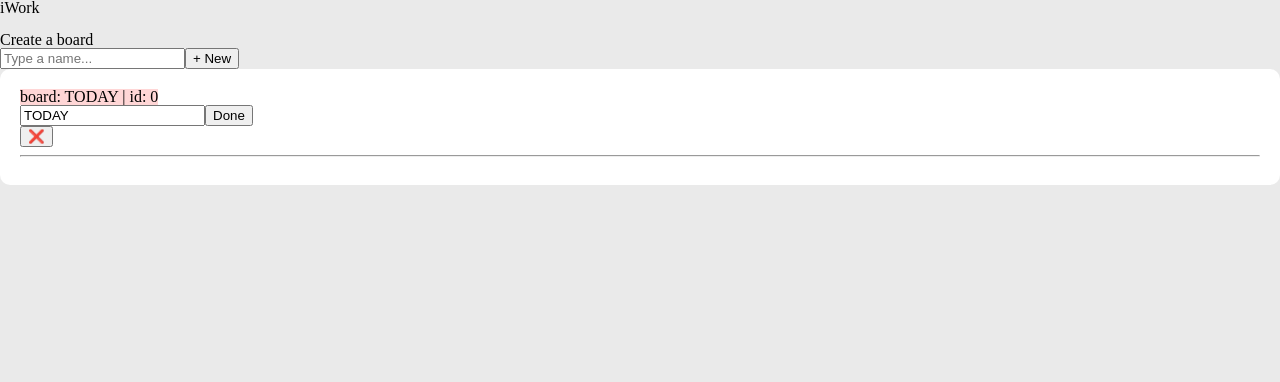
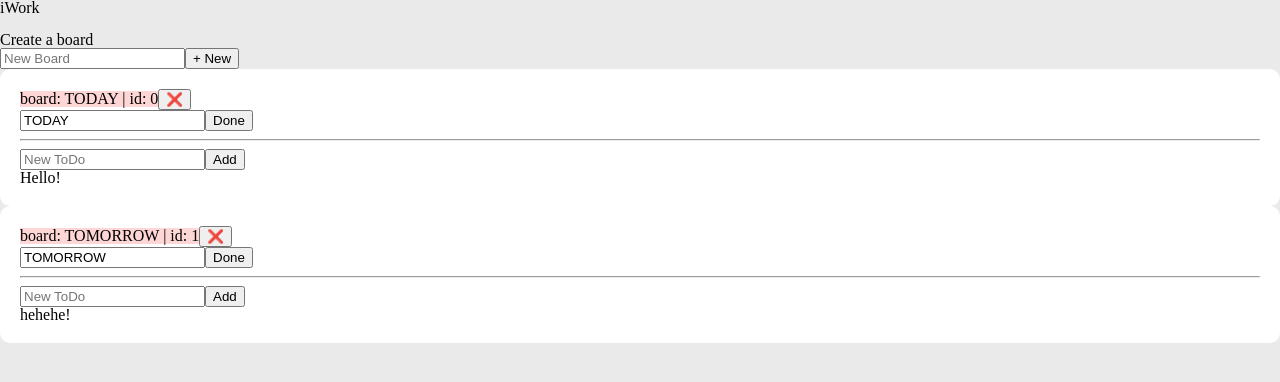
Before and after one commit to nana-like/react-iWork, a React (Create React App) app: page / in a window 1280 px wide. Shown: the top 382 px of the page. Built offline with nearby package versions, Linux system fonts and the light colour scheme.

Commit message:
보드에 투두 추가 기능

```diff
--- a/src/@component/Board.tsx
+++ b/src/@component/Board.tsx
@@ -1,29 +1,15 @@
 import React, { useEffect, useState } from 'react';
 import { useForm } from 'react-hook-form';
-import { BoardState } from '../@core/recoil/atoms';
-import { useRecoilState, useSetRecoilState } from 'recoil';
+import { BoardState, toDoState } from '../@core/recoil/atoms';
+import { useRecoilState } from 'recoil';
 import styled from 'styled-components';
+import ToDoCard from './ToDoCard';
 
 const Board = ({ id, board }: any) => {
-  const { register, handleSubmit } = useForm();
   const [boards, setBoards] = useRecoilState(BoardState);
-  const handleBoardTitle = (data: any) => {
-    console.log(data);
-    setBoards((oldBoards) => {
-      const newBoards = [...oldBoards];
-      newBoards.splice(id, 1, data.newBoardName);
-      return newBoards;
-    });
-  };
-  const handleBoardDelete = () => {
-    setBoards((oldBoards) => {
-      const newBoards = [...oldBoards];
-      newBoards.splice(id, 1);
-      return newBoards;
-    });
-  };
-
+  const [toDos, setTodos] = useRecoilState(toDoState);
   const [boardName, setBoardName] = useState(board);
+  const { register, setValue, handleSubmit } = useForm();
   useEffect(() => {
     setBoardName(board);
   }, [board]);
@@ -36,13 +22,46 @@ const Board = ({ id, board }: any) => {
     });
   };
 
+  const handleBoardDelete = () => {
+    setBoards((oldBoards) => {
+      const newBoards = [...oldBoards];
+      newBoards.splice(id, 1);
+      return newBoards;
+    });
+  };
+
+  const handleNewToDo = ({ toDo }: any) => {
+    console.log(toDo);
+    setTodos((oldToDos) => {
+      const newToDo = {
+        id: Date.now(),
+        text: toDo
+      };
+      setValue('toDo', '');
+
+      console.log('---', boards);
+      console.log('---', toDos);
+
+      return {
+        ...oldToDos,
+        [board]: [...oldToDos[board], newToDo]
+      };
+    });
+  };
+
   return (
     <Wrapper>
       <BoardTitle>
         board: {board} | id: {id}
       </BoardTitle>
 
+      {/* 보드 삭제 */}
+      <button type="button" onClick={handleBoardDelete}>
+        ❌
+      </button>
+
       <div>
+        {/* 보드 이름 변경 */}
         <input
           type="text"
           onChange={(e) => {
@@ -55,10 +74,22 @@ const Board = ({ id, board }: any) => {
         </button>
       </div>
 
-      <button type="button" onClick={handleBoardDelete}>
-        ❌
-      </button>
       <hr />
+
+      <div>
+        {/* 보드에 투두 추가 */}
+        <form onSubmit={handleSubmit(handleNewToDo)}>
+          <input {...register('toDo')} type="text" placeholder="New ToDo" />
+          <button type="submit">Add</button>
+        </form>
+      </div>
+
+      <div>
+        {/* 보드 내 투두 목록 */}
+        {toDos[board]?.map((toDo) => (
+          <ToDoCard key={toDo.id} id={toDo.id} text={toDo.text} />
+        ))}
+      </div>
     </Wrapper>
   );
 };
--- /dev/null
+++ b/src/@component/ToDoCard.tsx
@@ -0,0 +1,8 @@
+import React from 'react';
+import { IToDo } from '../@core/recoil/atoms';
+
+const ToDoCard = ({ id, text }: IToDo) => {
+  return <div>{text}</div>;
+};
+
+export default ToDoCard;
--- a/src/@core/recoil/atoms.tsx
+++ b/src/@core/recoil/atoms.tsx
@@ -1,17 +1,17 @@
 import { atom } from 'recoil';
 
-interface IToDo {
+export interface IToDo {
   id: number;
   text: string;
 }
 
-interface IToDoState {
+export interface IToDoState {
   [key: string]: IToDo[];
 }
 
 export const BoardState = atom<string[]>({
   key: 'board',
-  default: ['TODAY']
+  default: ['TODAY', 'TOMORROW']
 });
 
 export const toDoState = atom<IToDoState>({
@@ -21,6 +21,12 @@ export const toDoState = atom<IToDoState>({
       {
         id: 0,
         text: 'Hello!'
+      }
+    ],
+    TOMORROW: [
+      {
+        id: 0,
+        text: 'hehehe!'
       }
     ]
   }
--- a/src/App.tsx
+++ b/src/App.tsx
@@ -2,15 +2,22 @@ import React from 'react';
 import { useForm } from 'react-hook-form';
 import { useRecoilState } from 'recoil';
 import Board from './@component/Board';
-import { BoardState } from './@core/recoil/atoms';
+import { BoardState, toDoState } from './@core/recoil/atoms';
 
 function App() {
   const { register, setValue, handleSubmit } = useForm();
   const [boards, setBoards] = useRecoilState(BoardState);
-  const handleBoards = (data: any) => {
+  const [toDos, setTodos] = useRecoilState(toDoState);
+  const handleBoards = ({ board }: any) => {
     setBoards((oldBoards) => {
-      const newBoards = [...oldBoards, data.board];
+      const newBoards = [...oldBoards, board];
       return newBoards;
+    });
+    setTodos((oldToDos: any) => {
+      return {
+        ...oldToDos,
+        [board]: []
+      };
     });
     setValue('board', '');
   };
@@ -21,7 +28,11 @@ function App() {
       <br />
       <h2>Create a board</h2>
       <form onSubmit={handleSubmit(handleBoards)}>
-        <input {...register('board')} type="text" placeholder="Type a name..." />
+        <input
+          {...register('board', { required: true })}
+          type="text"
+          placeholder="New Board"
+        />
         <button type="submit">+ New</button>
       </form>
       <div>
```
Also changed, not shown: 1 other file (tests, documents, lock files or other folders).
